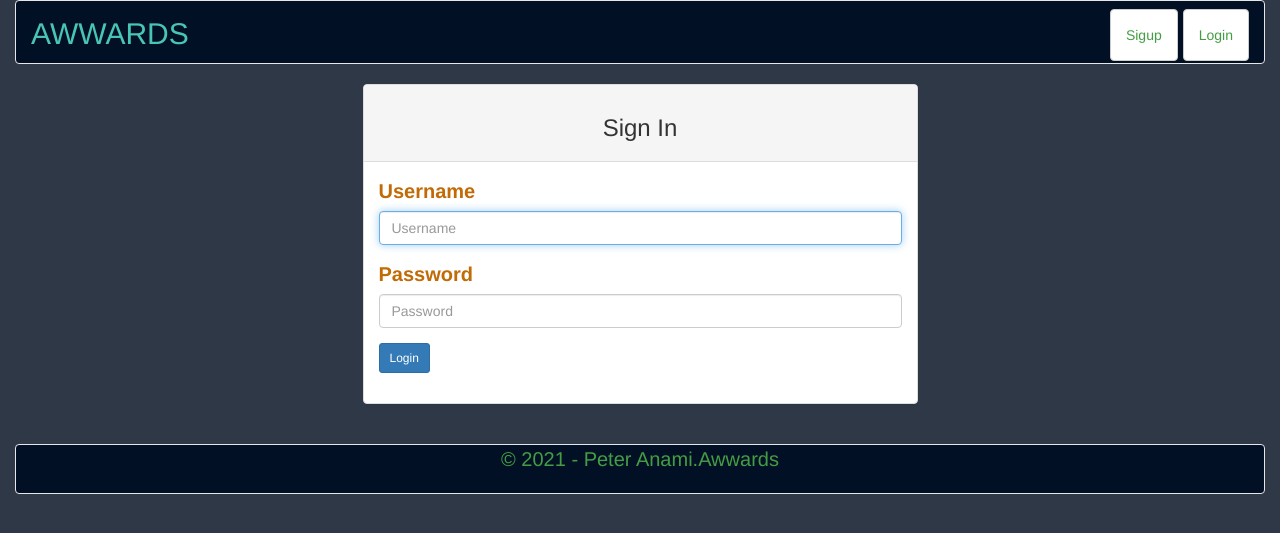
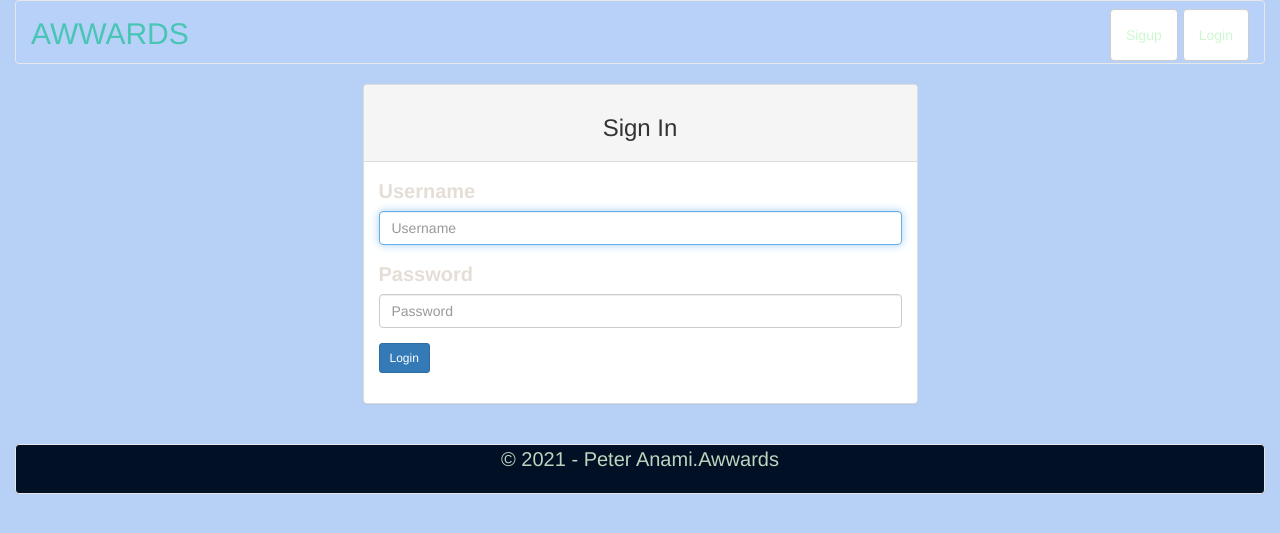
Before and after one commit to PeterAnami/awwards, a Django app: page /accounts/login/?next=/ in a window 1280 px wide. Shown: the top 533 px of the page. Run offline with Django 3.2, Linux system fonts and the light colour scheme; some libraries are stand-ins or nearby versions.

Commit message:
index file

```diff
--- a/awwards_app/static/css/index.css
+++ b/awwards_app/static/css/index.css
@@ -1,7 +1,7 @@
 body {
   font-size: 20px;
-  background-color: #2E3847;
-  color: #c26a06;
+  background-color: #b7d0f5;
+  color: #e4ded7;
 }
 img {
   width: 100%;
@@ -34,7 +34,7 @@ img {
   margin: 1rem 0 1rem 0 !important;
 }
 .live-link {
-  background-color: #062036;
+  background-color: #cfdce7;
   color: white;
   border-radius: 8px;
 }
@@ -45,14 +45,14 @@ th {
   background-color: #021025 !important;
 }
 .average,.user,.content,.design,.usability {
-  background-color: #032541 !important;
+  background-color: #828e97 !important;
 }
 
 .username {
-  color: #058F03;
+  color: #cadbc9;
 }
 nav {
-  background-color: #021025 !important;
+  background-color: #b8d1f8 !important;
   color: #058F03 !important;
   height: 8vh !important;
   font-size: 25;
@@ -62,10 +62,10 @@ nav {
   background-color: #021025 !important;
 }
 li a {
-  color: #449D44 !important;
+  color: #cff7cf !important;
 }
 h2,h1 {
-  color: #449D44;
+  color: #c2e5c2;
 }
 .img-thumbnail {
   cursor: pointer;
@@ -76,7 +76,7 @@ h2,h1 {
 }
 .img-thumbnail:hover {
   opacity: 0.9;
-  background-color: #295168;
+  background-color: #9dc6dd;
 }
 .project-img {
   width: 100%;
@@ -84,15 +84,15 @@ h2,h1 {
 }
 .link:hover {
   color: #021025;
-  background-color: #c26a06;
+  background-color: #5e5750;
   font-weight: 900;
 }
 .footer {
-  color: #449D44 !important;
+  color: #adb8ad !important;
   margin-top: 2rem !important;
 }
 .footer a {
-  color: #449D44 !important;
+  color: #bed4be !important;
 }
 
 @media (max-width: 1000px) {
```
